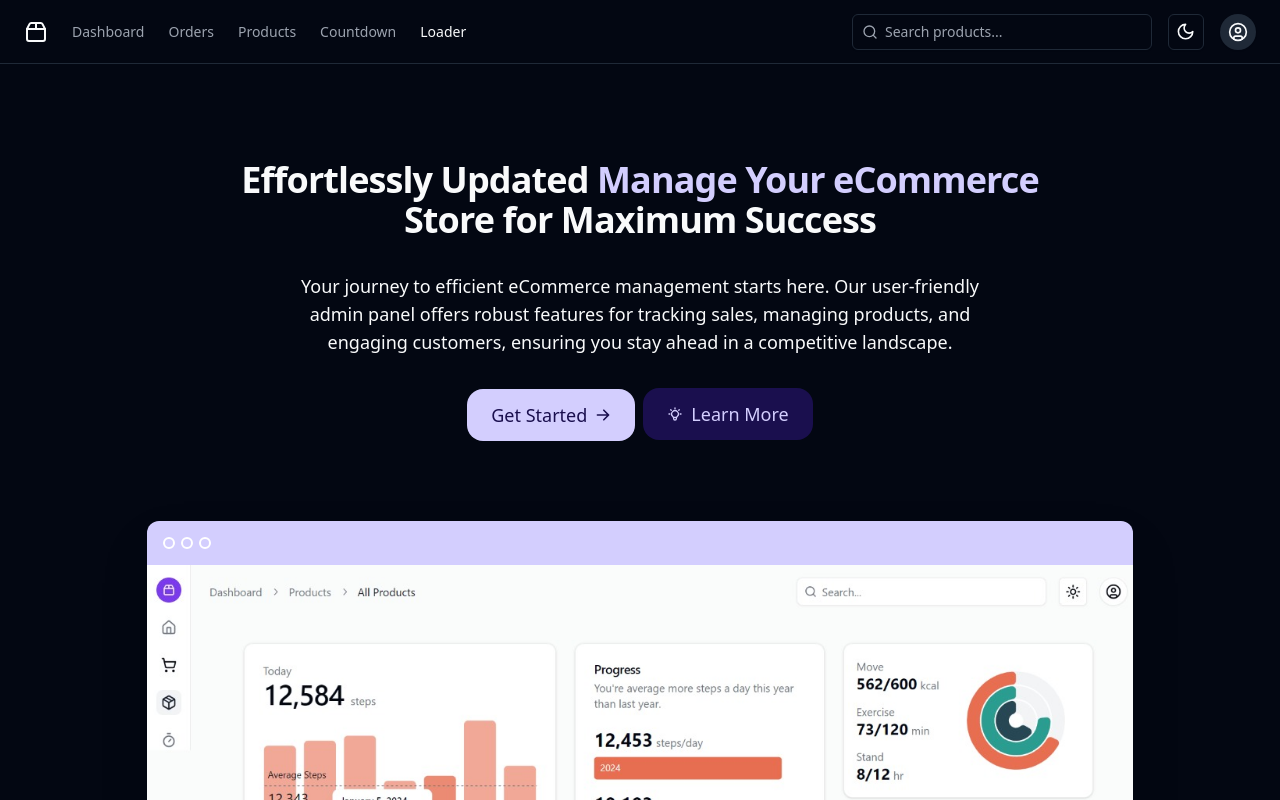
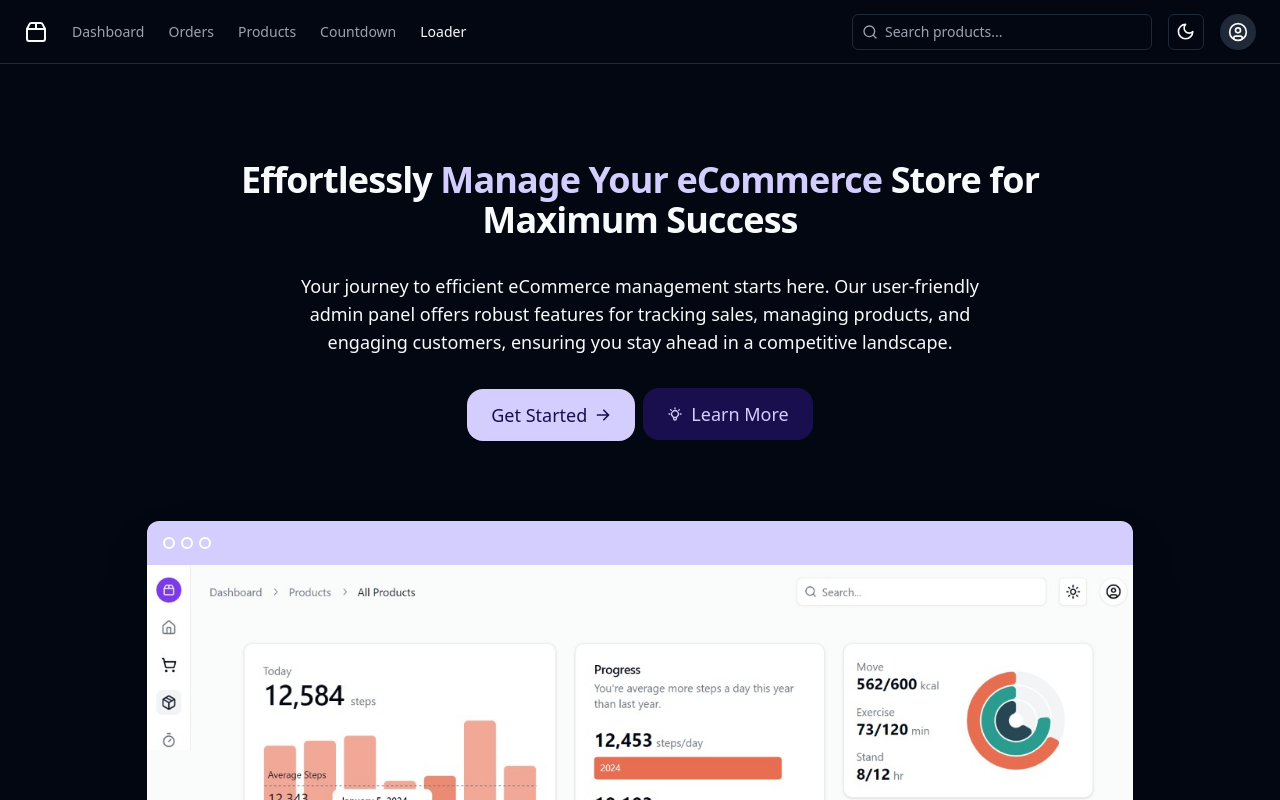
Before and after one commit to ApurvChatur-Kisna/KisnaEcommerce, a React (Vite) app in the folder site/frontend/: page / in a window 1280 px wide. Shown: the top 800 px of the page. Built offline with nearby package versions, Linux system fonts and the light colour scheme.

Commit message:
(check): Commmmoooo PWA

```diff
--- a/site/frontend/src/bLove/cComponent/aGlobalComponent/outlet/aUnprotectedComponent/children/aHomeChild/index.tsx
+++ b/site/frontend/src/bLove/cComponent/aGlobalComponent/outlet/aUnprotectedComponent/children/aHomeChild/index.tsx
@@ -12,7 +12,7 @@ const HomeChild = () => {
         <div className="px-12 mx-auto max-w-7xl">
             <div className="w-full mx-auto text-left md:w-11/12 xl:w-9/12 md:text-center">
                 <h1 className="mb-8 text-4xl font-extrabold leading-none tracking-normal text-current md:text-4xl md:tracking-tight">
-                    <span >Effortlessly Updated</span> <span className="block w-full py-2 text-transparent bg-clip-text leading-12 bg-gradient-to-r from-[#1A0F4E] to-[#1A0F4E] dark:from-[#D3CEFE] dark:to-[#D3CEFE] lg:inline">Manage Your eCommerce</span> <span>Store for Maximum Success</span>
+                    <span >Effortlessly</span> <span className="block w-full py-2 text-transparent bg-clip-text leading-12 bg-gradient-to-r from-[#1A0F4E] to-[#1A0F4E] dark:from-[#D3CEFE] dark:to-[#D3CEFE] lg:inline">Manage Your eCommerce</span> <span>Store for Maximum Success</span>
                 </h1>
                 <p className="px-0 mb-8 text-lg text-current md:text-lg lg:px-24">
                     Your journey to efficient eCommerce management starts here. Our user-friendly admin panel offers robust features for tracking sales, managing products, and engaging customers, ensuring you stay ahead in a competitive landscape.                </p>
```
